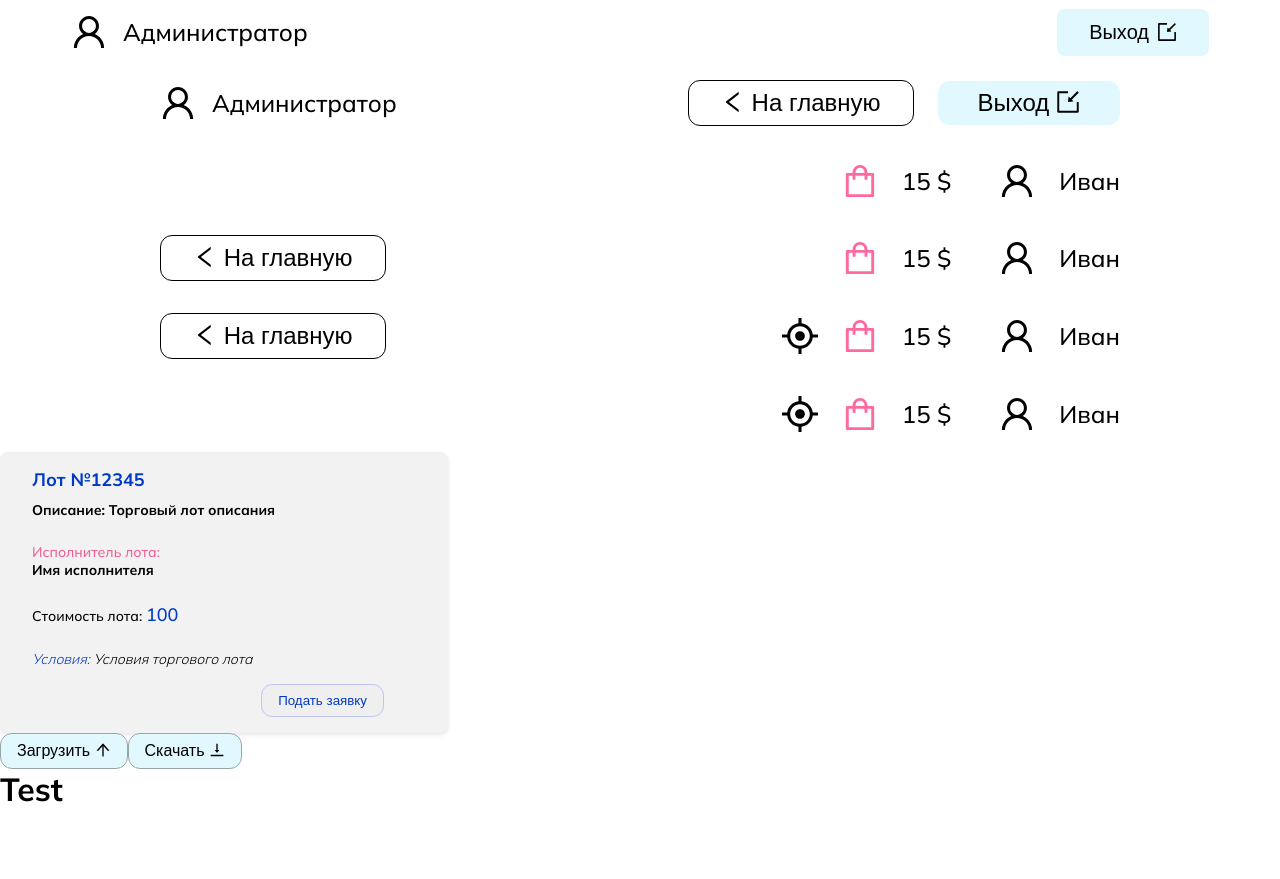
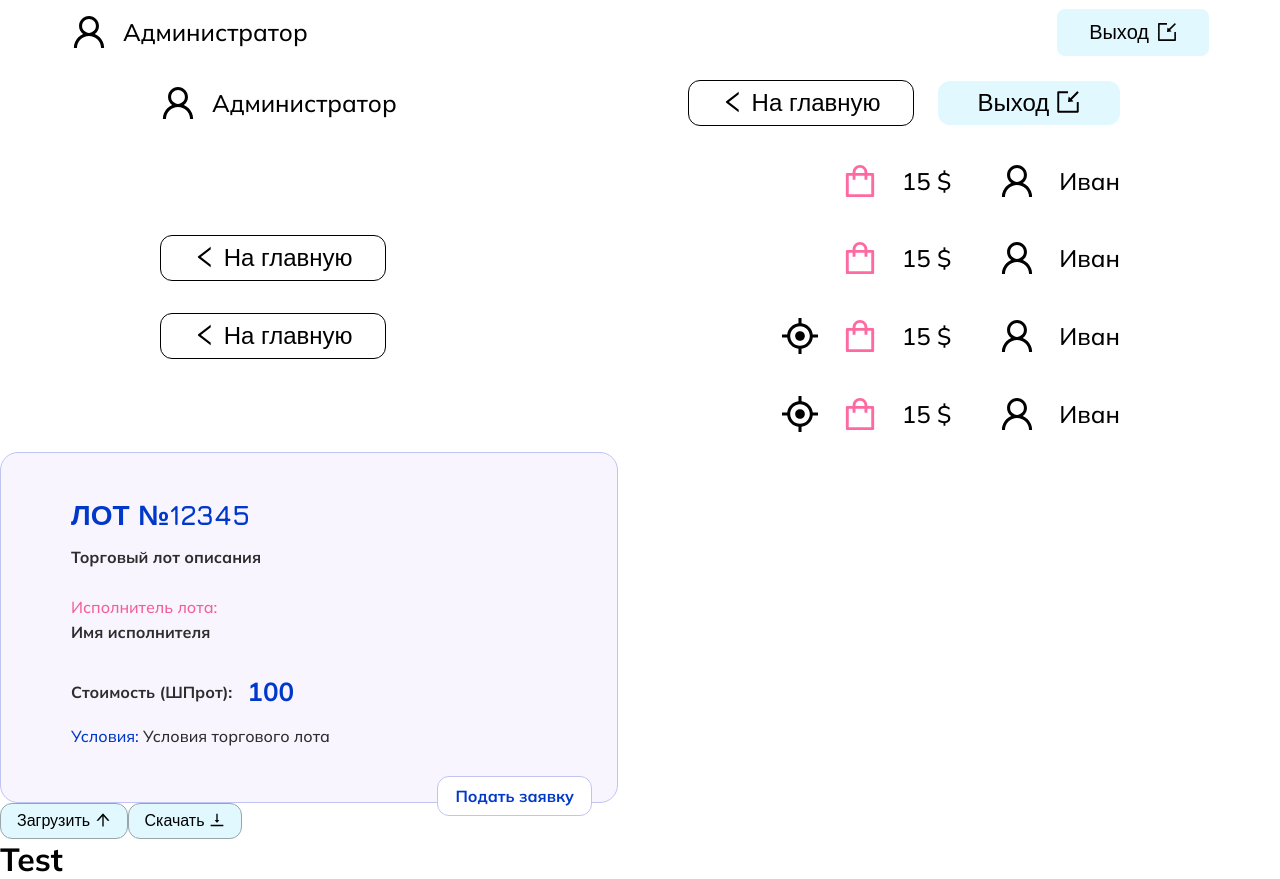
Before and after one commit to Michaelkh20/LMS-Entrepreneurship-School-Frontend, a Next.js app in the folder frontend/: page /test in a window 1280 px wide. Before the commit the page ends 809 px from the top, so only its background shows below. Built offline with nearby package versions, Linux system fonts and the light colour scheme.

Commit message:
fix lot card + shop page

```diff
--- /dev/null
+++ b/frontend/src/app/student/shop/page.module.css
@@ -0,0 +1,276 @@
+.wrapper {
+  width: 100%;
+  padding: 0px;
+  margin: 0 auto;
+  max-width: 1440px;
+}
+
+.container {
+  width: 86%;
+  min-width: 900px;
+  border-radius: 0px;
+  margin: 0 auto;
+}
+
+
+/* CONTENT */
+
+.page_label {
+  color: #2D2D2D;
+  text-align: center;
+  font-size: 42px;
+  font-style: normal;
+  font-weight: 700;
+  line-height: normal;
+  text-transform: uppercase;
+  margin: 0;
+}
+
+.lots_container {
+  display: flex;
+  flex-wrap: wrap;
+  gap: 30px 30px;
+  justify-content: flex-start;
+  align-items: flex-start;
+  margin-top: 60px;
+}
+
+.lot {
+  box-sizing: border-box;
+  width: 48.3%;
+  min-width: 300px;
+  border-radius: 18px;
+  border: 1px solid var(--unnamed, #BFC4F1);
+  padding: 45px 25px 26px 70px;
+  background: #F8F5FF;
+}
+
+.lot_name {
+  color: #0039CA;
+  font-size: 28px;
+  font-style: normal;
+  font-weight: 700;
+  line-height: normal;
+  text-transform: uppercase;
+  margin: 0;
+}
+
+.lot_content {
+  color: #2D2D2D;
+  font-size: 16px;
+  font-style: normal;
+  font-weight: 700;
+  margin-top: 15px;
+  margin-bottom: 30px;
+}
+
+.lot_holder {
+  color: #F26097;
+  font-size: 16px;
+  font-style: normal;
+  font-weight: 400;
+  margin: 5px 0px;
+}
+
+.lot_holder_name {
+  margin: 0;
+  color: #2D2D2D;
+  font-size: 16px;
+  font-style: normal;
+  font-weight: 700;
+}
+
+.lot_price_container {
+  display: flex;
+  height: 39px;
+  flex-direction: row;
+  align-items: center;
+  gap: 15px;
+  margin-top: 30px;
+}
+
+.lot_price {
+  color: #2D2D2D;
+  font-size: 16px;
+  font-style: normal;
+  font-weight: 700;
+  margin: 0;
+}
+
+.lot_price_count {
+  color: #0039CA;
+  font-size: 26px;
+  font-style: normal;
+  font-weight: 700;
+  margin: 0;
+}
+
+.lot_condition {
+  color: #0039CA;
+  font-size: 16px;
+  font-style: normal;
+  font-weight: 400;
+}
+
+.lot_condition_value {
+  word-wrap: break-word;
+  color: #2D2D2D;
+  font-size: 16px;
+  font-style: normal;
+  font-weight: 400;
+  margin-top: 15px;
+  margin-bottom: 30px;
+}
+
+.application_lot_button {
+  width: 155px;
+  height: 40px;
+  border-radius: 12px;
+  border: 1px solid #BFC4F1;
+  background: white;
+  float: right;
+  color: #0039CA;
+  text-align: center;
+  font-size: 16px;
+  font-style: normal;
+  font-weight: 700;
+  line-height: normal;
+  cursor: pointer;
+  font-family: inherit;
+  transition-duration: 0.4s;
+}
+
+.application_lot_button:hover {
+  color: white;
+  background: #8497FF
+}
+
+.create_lot {
+  width: 100%;
+  background-color: #F5FAFC;
+  box-sizing: border-box;
+  padding: 44px 140px;
+  margin-bottom: 217px;
+  margin-top: 70px;
+  border-radius: 18px;
+  border: 1px solid #D9D9D9;
+}
+
+.create_lot h1 {
+  color: #2D2D2D;
+  text-align: center;
+  font-size: 42px;
+  font-style: normal;
+  font-weight: 700;
+  line-height: normal;
+  text-transform: uppercase;
+  margin-bottom: 50px;
+}
+
+.create_lot_data {
+  width: 100%;
+  display: flex;
+  justify-content: space-between;
+  gap: 100px;
+}
+
+.left_create_lot_data {
+  display: flex;
+  width: 40%;
+  gap: 55px 0px;
+  flex-direction: column;
+}
+
+.right_create_lot_data {
+  display: flex;
+  width: 40%;
+  gap: 55px 0px;
+  flex-direction: column;
+}
+
+.label_and_input_box p{
+  color: #2D2D2D;
+  font-size: 16px;
+  font-style: normal;
+  font-weight: 500;
+  line-height: 150%;
+  margin: 0;
+}
+
+.label_and_input_price_box {
+  display: flex;
+  flex-direction: row;
+  min-height: 73px;
+  gap: 20px;
+}
+
+.label_and_input_price_box p{
+  color: #2D2D2D;
+  font-size: 16px;
+  font-style: normal;
+  font-weight: 500;
+}
+
+.label_and_input_box input{
+  padding: 0;
+  width: 100%;
+  min-height: 48px;
+  color: #2D2D2D;
+  font-family: inherit;
+  font-size: 20px;
+  font-style: normal;
+  font-weight: 500;
+  outline: none;
+  border: none;
+  border-bottom: 1px solid #2D2D2D;
+  background: transparent;
+  margin: 0;
+}
+
+.label_and_input_price_box input{
+  padding: 0;
+  margin: 0;
+  width: 90px;
+  height: 46px;
+  outline: none;
+  border-radius: 5px;
+  border: 1px solid #2D2D2D;
+  background: transparent;
+  text-align: center;
+  font-family: inherit;
+  color: #0039CA;
+  font-size: 20px;
+  font-style: normal;
+  font-weight: 500;
+  line-height: 22px;
+}
+
+.label_and_input_price_box input::placeholder{
+  color: #0039CA;
+  font-size: 16px;
+  font-style: normal;
+  font-weight: 500;
+  line-height: 22px;
+}
+
+.send_form_box {
+  display: flex;
+  flex-direction: row;
+  justify-content: center;
+  margin-top: 60px;
+  align-items: center;
+  gap: 20px;
+}
+
+.send_form_box p {
+  color: #2D2D2D;
+  font-size: 24px;
+  font-style: normal;
+  font-weight: 600;
+  line-height: normal;
+  margin: 0;
+}
+
+.send_form_box a {
+  height: 56px;
+}
--- a/frontend/src/components/LotCard/card.module.css
+++ b/frontend/src/components/LotCard/card.module.css
@@ -1,88 +1,109 @@
-/* TradeLotCard.module.css */
-
-.card {
-    background-color: #f2f2f2;
-    padding: 1rem 2rem;
-    border-radius: 0.5rem;
-    box-shadow: 0 0.125rem 0.25rem rgba(0, 0, 0, 0.1);
-    width: 35%;
+.lot {
+  box-sizing: border-box;
+  width: 48.3%;
+  min-width: 300px;
+  border-radius: 18px;
+  border: 1px solid var(--unnamed, #BFC4F1);
+  padding: 45px 25px 26px 70px;
+  background: #F8F5FF;
 }
 
-  .header {
-    display: flex;
-    align-items: center;
-    margin-bottom: 0.625rem;
+.lot_name {
+  color: #0039CA;
+  font-size: 28px;
+  font-style: normal;
+  font-weight: 700;
+  line-height: normal;
+  text-transform: uppercase;
+  margin: 0;
 }
 
-  .number {
-    font-size: 1.125rem;
-    font-weight: bold;
-    color: #0039CA;
+.lot_content {
+  color: #2D2D2D;
+  font-size: 16px;
+  font-style: normal;
+  font-weight: 700;
+  margin-top: 15px;
+  margin-bottom: 30px;
 }
 
-  .price {
-    margin-top: 1.5rem;
-    font-size:  0.875rem;
+.lot_holder {
+  color: #F26097;
+  font-size: 16px;
+  font-style: normal;
+  font-weight: 400;
+  margin: 5px 0px;
 }
 
-  .body {
-    margin-bottom: 0.625rem;
-  }
-
-  .description,
-  .performer {
-    font-size: 0.875rem;
+.lot_holder_name {
+  margin: 0;
+  color: #2D2D2D;
+  font-size: 16px;
+  font-style: normal;
   font-weight: 700;
 }
 
-  .description {
-    margin-bottom: 0.3125rem;
+.lot_price_container {
+  display: flex;
+  height: 39px;
+  flex-direction: row;
+  align-items: center;
+  gap: 15px;
+  margin-top: 30px;
 }
 
-  .performer {
-    margin-top: 1.5rem;
-    margin-bottom: 0.3125rem;
+.lot_price {
+  color: #2D2D2D;
+  font-size: 16px;
+  font-style: normal;
+  font-weight: 700;
+  margin: 0;
 }
 
-  .pink {
-    color: #F26097;
-    font-size: 0.875rem;
+.lot_price_count {
+  color: #0039CA;
+  font-size: 26px;
+  font-style: normal;
+  font-weight: 700;
+  margin: 0;
+}
+
+.lot_condition {
+  color: #0039CA;
+  font-size: 16px;
+  font-style: normal;
   font-weight: 400;
 }
 
-  .bigBlue {
-    color: #0039CA;
-    font-size: 1.125rem;
+.lot_condition_value {
+  word-wrap: break-word;
+  color: #2D2D2D;
+  font-size: 16px;
+  font-style: normal;
+  font-weight: 400;
+  margin-top: 15px;
+  margin-bottom: 30px;
 }
 
-  .smallBlue {
+.application_lot_button {
+  width: 155px;
+  height: 40px;
+  border-radius: 12px;
+  border: 1px solid #BFC4F1;
+  background: white;
+  float: right;
   color: #0039CA;
+  text-align: center;
+  font-size: 16px;
+  font-style: normal;
+  font-weight: 700;
+  line-height: normal;
+  cursor: pointer;
+  font-family: inherit;
+  transition-duration: 0.4s;
 }
 
-  .conditions {
-    font-size: 0.875rem;
-    font-style: italic;
-    margin-top: 1.5rem;
-    font-weight: 300;
+.application_lot_button:hover {
+  color: white;
+  background: #8497FF
 }
-
-  .footer {
-    margin-top: 1rem;
-    display: flex;
-    justify-content: flex-end;
-  }
-
-  .button {
-    margin-right: 2rem;
-    padding: 0.5rem 1rem;
-    color: #0039CA;
-    border: 0.08rem solid #BFC4F1;
-    border-radius: 0.7rem;
-    cursor: pointer;
-    transition: background-color 0.3s ease;
-  }
-
-  .button:hover {
-    background-color:#8498FF;
-    color: white;
-  }
--- a/frontend/src/components/LotCard/lot-card.tsx
+++ b/frontend/src/components/LotCard/lot-card.tsx
@@ -1,4 +1,6 @@
 import styles from './card.module.css';
+import { Mulish, Jura } from 'next/font/google'
+
 interface TradeLotCardProps {
     number: number;
     description: string;
@@ -6,6 +8,10 @@ interface TradeLotCardProps {
     price: number;
     conditions: string;
 }
+
+const jura = Jura({
+    subsets: ['latin']
+})
 
 const TradeLotCard: React.FC<TradeLotCardProps> = ({
     number,
@@ -15,24 +21,19 @@ const TradeLotCard: React.FC<TradeLotCardProps> = ({
     conditions,
 }) => {
     return (
-        <div className={styles.card}>
-            <div className={styles.header}>
-                <h3 className={styles.number}>Лот №{number}</h3>
+        <div className={styles.lot}>
+            <div className={jura.className}>
+                <h1 className={styles.lot_name}>Лот №{number}</h1>
             </div>
-            <div className={styles.body}>
-                <p className={styles.description}>Описание: {description}</p>
-                <p className={styles.performer}>
-                    <h1 className={styles.pink}> Исполнитель лота: </h1>
-                    {performer}
-                </p>
-                <p className={styles.price}>
-                    Стоимость лота: <span className={styles.bigBlue}>{price}</span>
-                </p>
-                <p className={styles.conditions}><span className={styles.smallBlue} >Условия:</span> {conditions}</p>
+            <p className={styles.lot_content}>{description}</p>
+            <p className={styles.lot_holder}>Исполнитель лота:</p>
+            <p className={styles.lot_holder_name}>{performer}</p>
+            <div className={styles.lot_price_container}>
+                <p className={styles.lot_price}>Стоимость (ШПрот):</p>
+                <p className={styles.lot_price_count}>{price}</p>
             </div>
-            <div className={styles.footer}>
-                <button className={styles.button}>Подать заявку</button>
-            </div>
+            <p className={styles.lot_condition_value}><span className={styles.lot_condition}>Условия:</span> {conditions}</p>
+            <button className={styles.application_lot_button}>Подать заявку</button>
         </div>
     );
 };
```
Also changed, not shown: frontend/src/app/student/shop/page.tsx (added, +102 -0 lines), frontend/public/student/imgs/send_lot_form_button.svg (added). Lines whose indentation alone changed are shown as unchanged.
